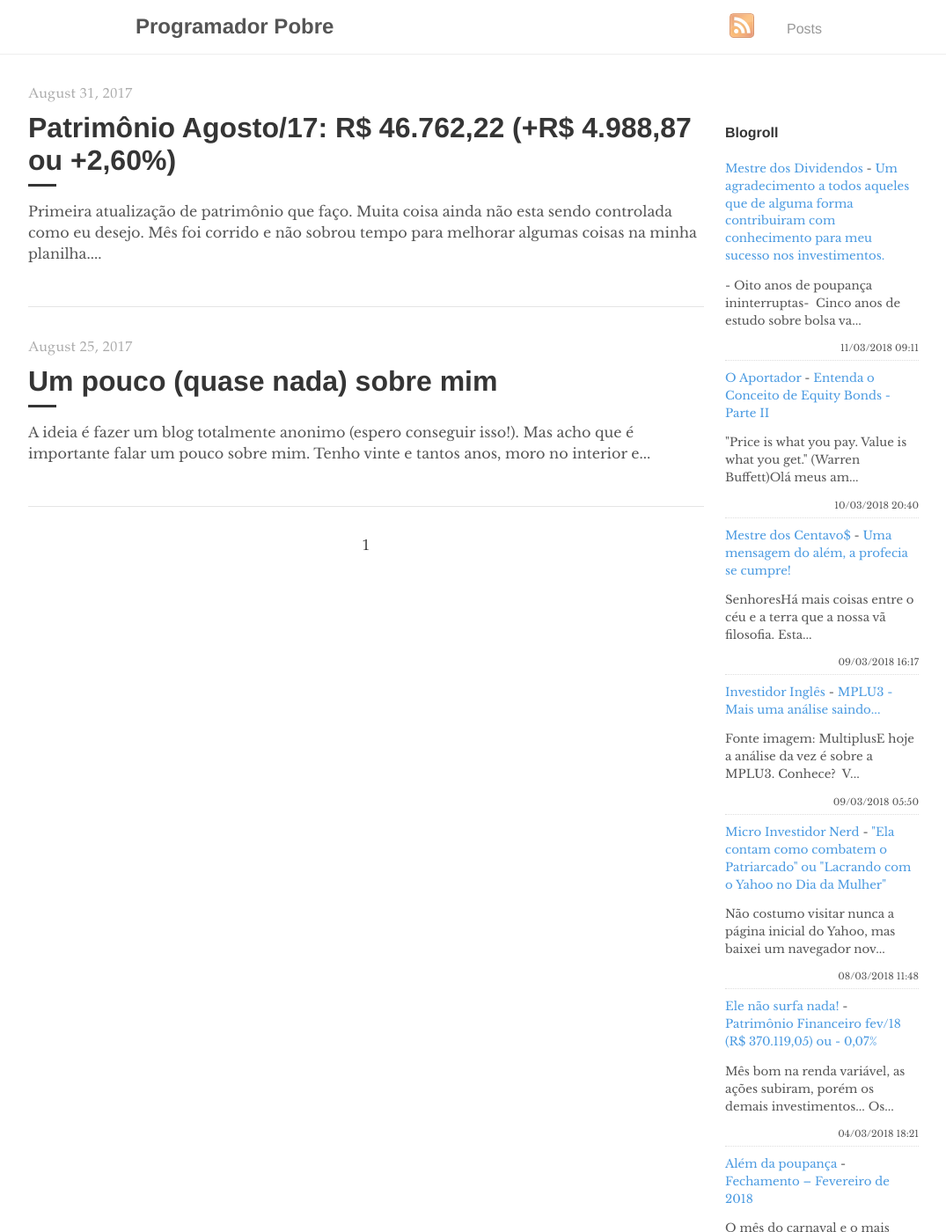
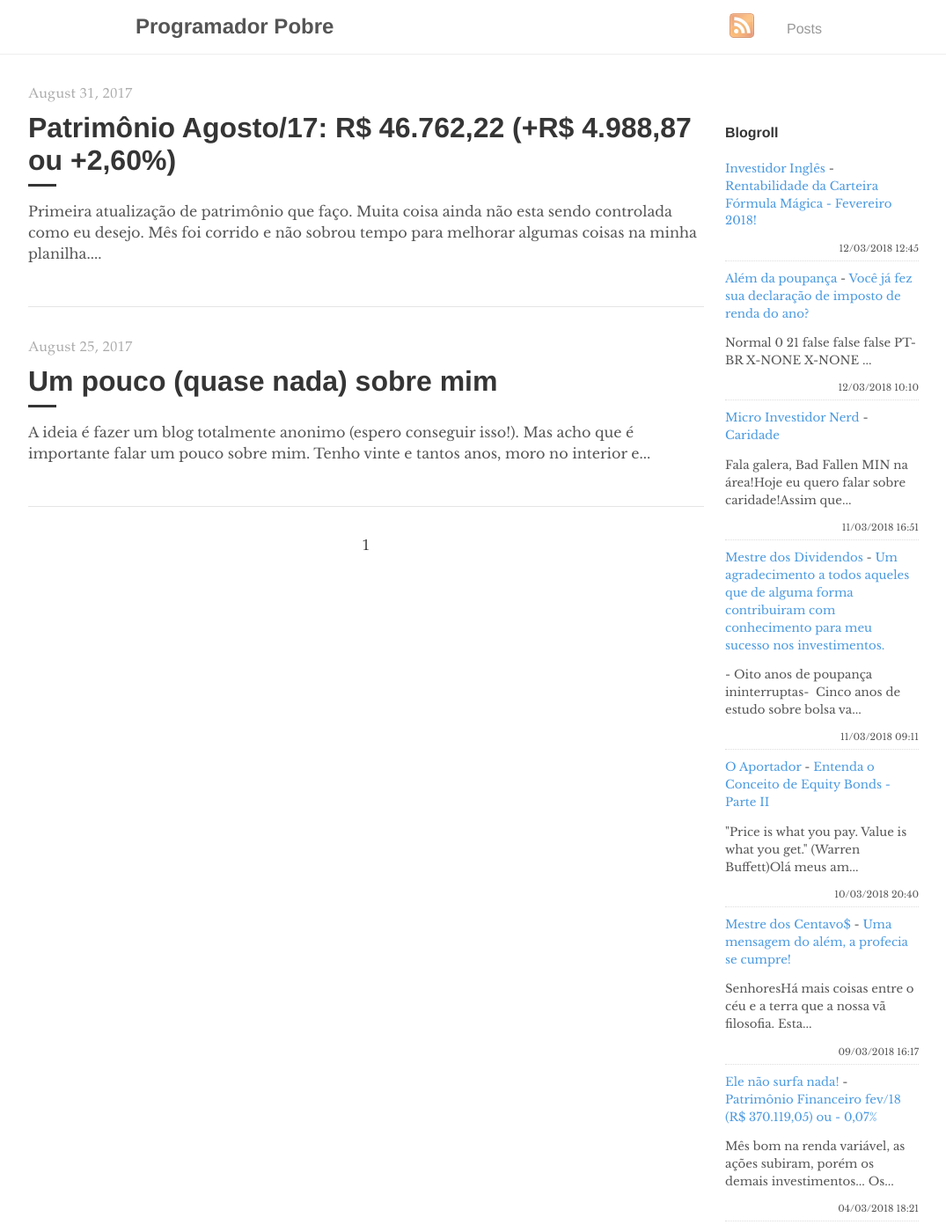
Before and after one commit to programadorpobre/programadorpobre.github.io, a Jekyll site: the page built from index.html, in a window 1280 px wide and 1400 px high. Shown: the whole window at 88% size, without its empty margins (96-1171 px from the left). Built offline with Jekyll 4.4.1, drawn with Linux system fonts in a browser that asks for light colours; the list of posts is cut into pages by our own code; comment, search, counter and statistics services are not loaded; some of the changed text lies outside the part shown.

Commit message:
[ci skip] travis #219

```diff
--- a/_includes/feed-entries.html
+++ b/_includes/feed-entries.html
@@ -1,3 +1,18 @@
+<div class="feed-entry">
+    <a class="feed-entry-site-name" href="http://www.investidoringles.com/">Investidor Inglês</a> - <a class="feed-entry-title" href="http://www.investidoringles.com/2018/03/formula-magica-fevereiro-2018.html">Rentabilidade da Carteira Fórmula Mágica - Fevereiro 2018!</a>
+    <p class="feed-entry-summary"></p>
+    <time datetime="2018-03-12T12:45:00.000-03:00">12/03/2018 12:45</time>
+</div>
+<div class="feed-entry">
+    <a class="feed-entry-site-name" href="https://alemdapoupanca.blogspot.com/">Além da poupança</a> - <a class="feed-entry-title" href="https://alemdapoupanca.blogspot.com/2018/03/voce-ja-fez-sua-declaracao-de-imposto.html">Você já fez sua declaração de imposto de renda do ano?</a>
+    <p class="feed-entry-summary">       Normal  0      21      false  false  false    PT-BR  X-NONE  X-NONE      ...</p>
+    <time datetime="2018-03-12T10:10:00.000-03:00">12/03/2018 10:10</time>
+</div>
+<div class="feed-entry">
+    <a class="feed-entry-site-name" href="https://microinvestidornerd.blogspot.com/">Micro Investidor Nerd</a> - <a class="feed-entry-title" href="https://microinvestidornerd.blogspot.com/2018/03/caridade.html">Caridade</a>
+    <p class="feed-entry-summary">Fala galera, Bad Fallen MIN na área!Hoje eu quero falar sobre caridade!Assim que...</p>
+    <time datetime="2018-03-11T16:51:00.000-07:00">11/03/2018 16:51</time>
+</div>
 <div class="feed-entry">
     <a class="feed-entry-site-name" href="https://mestredosdividendos.blogspot.com/">Mestre dos Dividendos</a> - <a class="feed-entry-title" href="https://mestredosdividendos.blogspot.com/2018/03/um-agradecimento-todos-aqueles-que-de.html">Um agradecimento a todos aqueles que de  alguma forma contribuiram  com conhecimento para meu sucesso nos investimentos.</a>
     <p class="feed-entry-summary">- Oito anos de poupança ininterruptas-&nbsp; Cinco anos de estudo sobre bolsa va...</p>
@@ -14,24 +29,9 @@
     <time datetime="2018-03-09T16:17:00.000-08:00">09/03/2018 16:17</time>
 </div>
 <div class="feed-entry">
-    <a class="feed-entry-site-name" href="http://www.investidoringles.com/">Investidor Inglês</a> - <a class="feed-entry-title" href="http://www.investidoringles.com/2018/03/mplu3-analise-fundamentalista.html">MPLU3 - Mais uma análise saindo...</a>
-    <p class="feed-entry-summary">Fonte imagem: MultiplusE hoje a análise da vez é sobre a MPLU3. Conhece?&nbsp; V...</p>
-    <time datetime="2018-03-09T05:50:00.000-03:00">09/03/2018 05:50</time>
-</div>
-<div class="feed-entry">
-    <a class="feed-entry-site-name" href="https://microinvestidornerd.blogspot.com/">Micro Investidor Nerd</a> - <a class="feed-entry-title" href="https://microinvestidornerd.blogspot.com/2018/03/ela-contam-como-combatem-o-patriarcado-lacracao-yahoo.html">"Ela contam como combatem o Patriarcado" ou "Lacrando com o Yahoo no Dia da Mulher"</a>
-    <p class="feed-entry-summary">Não costumo visitar nunca a página inicial do Yahoo, mas baixei um navegador nov...</p>
-    <time datetime="2018-03-08T11:48:00.001-08:00">08/03/2018 11:48</time>
-</div>
-<div class="feed-entry">
     <a class="feed-entry-site-name" href="https://elenaosurfanada.blogspot.com/">Ele não surfa nada!</a> - <a class="feed-entry-title" href="https://elenaosurfanada.blogspot.com/2018/03/patrimonio-financeiro-fev18-r-37011905.html">Patrimônio Financeiro fev/18 (R$ 370.119,05) ou - 0,07%</a>
     <p class="feed-entry-summary">Mês bom na renda variável, as ações subiram, porém os demais investimentos... Os...</p>
     <time datetime="2018-03-04T18:21:00.002-03:00">04/03/2018 18:21</time>
-</div>
-<div class="feed-entry">
-    <a class="feed-entry-site-name" href="https://alemdapoupanca.blogspot.com/">Além da poupança</a> - <a class="feed-entry-title" href="https://alemdapoupanca.blogspot.com/2018/03/fechamento-fevereiro-de-2018.html">Fechamento – Fevereiro de 2018</a>
-    <p class="feed-entry-summary">O mês do carnaval e o mais curto do ano foi marcado por uma estabilidade no merc...</p>
-    <time datetime="2018-03-01T07:20:00.000-03:00">01/03/2018 07:20</time>
 </div>
 <div class="feed-entry">
     <a class="feed-entry-site-name" href="http://www.blockchainsupertrader.com/">blockchainsupertrader.com</a> - <a class="feed-entry-title" href="http://www.blockchainsupertrader.com/2018/02/o-processo-seletivo-com-candidatos.html">O processo seletivo com candidatos bizarros e  malucos</a>
```
